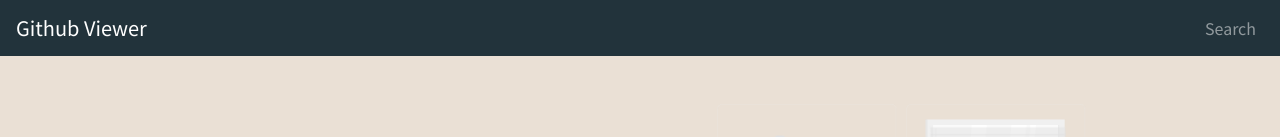
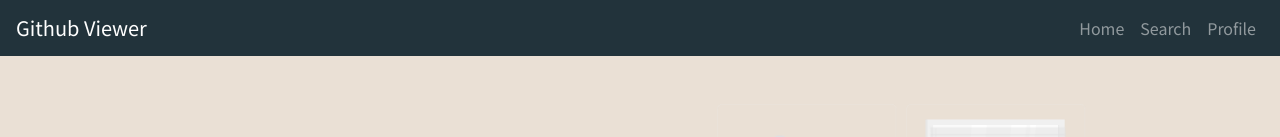
Before and after one commit to g90tony/github-search, an Angular app: page / in a window 1280 px wide. Shown: the top 137 px of the page. Built offline with nearby package versions, Linux system fonts and the light colour scheme.

Commit message:
added new links

```diff
--- a/src/app/components/nav-bar/nav-bar.component.html
+++ b/src/app/components/nav-bar/nav-bar.component.html
@@ -18,7 +18,13 @@
   >
     <ul class="navbar-nav nav">
       <li class="nav-item">
+        <a class="nav-link" href="/">Home</a>
+      </li>
+      <li class="nav-item">
         <a class="nav-link" href="/search-query">Search</a>
+      </li>
+      <li class="nav-item">
+        <a class="nav-link" href="/profile">Profile</a>
       </li>
     </ul>
   </div>
--- a/src/app/components/nav-bar/nav-bar.component.ts
+++ b/src/app/components/nav-bar/nav-bar.component.ts
@@ -1,15 +1,13 @@
 import { Component, OnInit } from '@angular/core';
+import { UserHttpService } from 'src/app/services/user-http.service';
 
 @Component({
   selector: 'app-nav-bar',
   templateUrl: './nav-bar.component.html',
-  styleUrls: ['./nav-bar.component.css']
+  styleUrls: ['./nav-bar.component.css'],
 })
 export class NavBarComponent implements OnInit {
+  constructor() {}
 
-  constructor() { }
-
-  ngOnInit(): void {
-  }
-
+  ngOnInit(): void {}
 }
```
